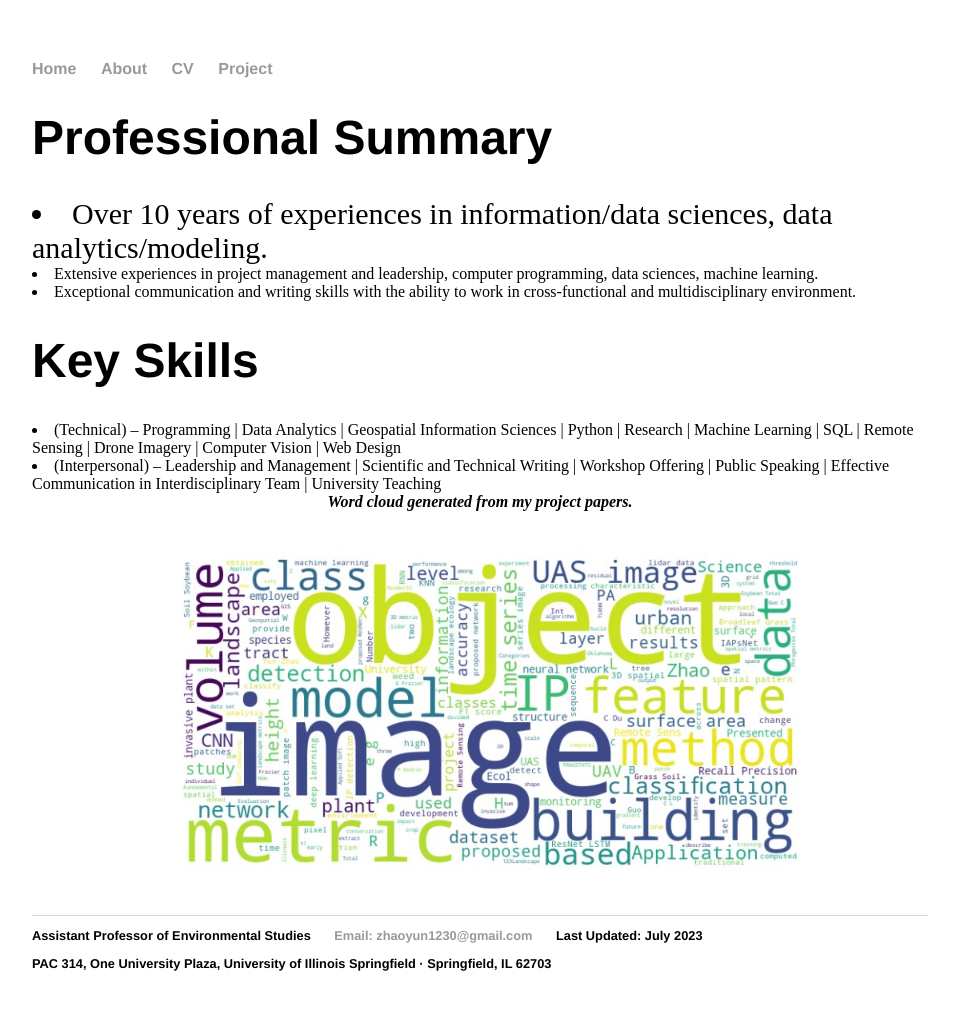
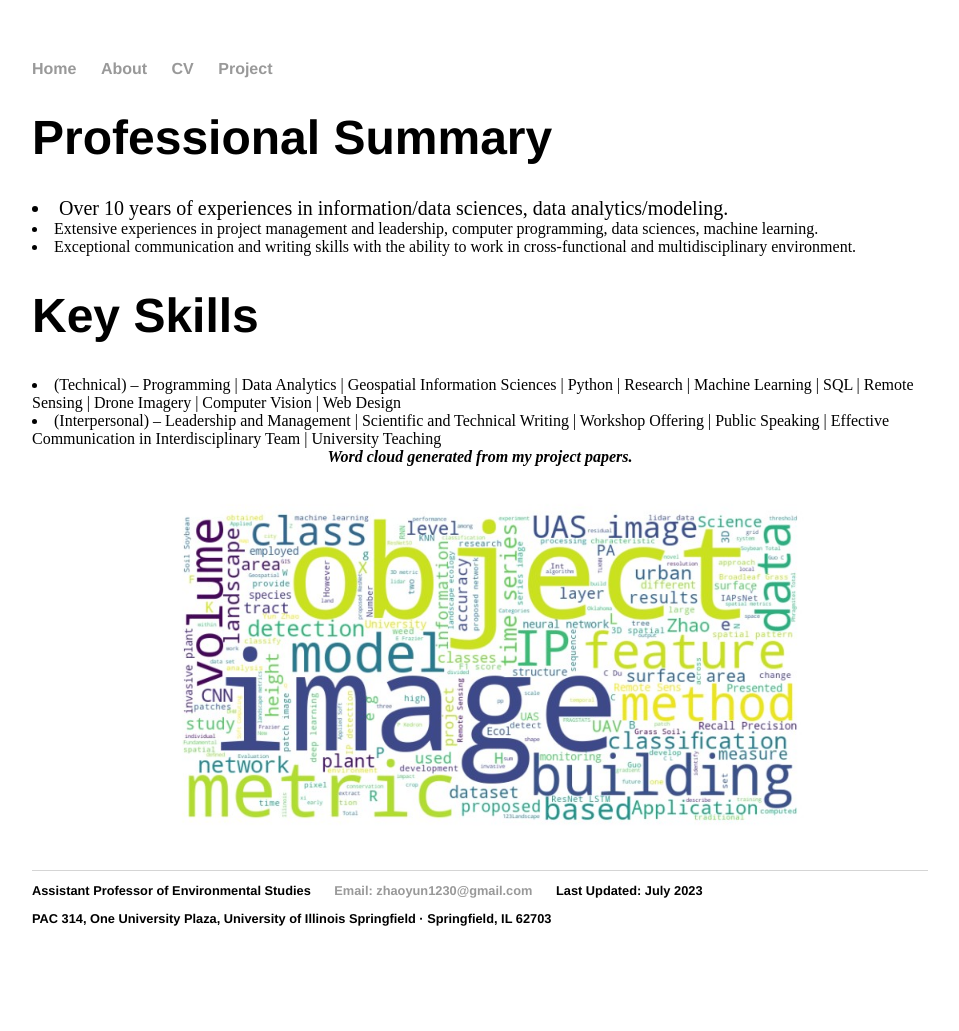
Before and after one commit to yun-zhao/yun-zhao.github.io, a Jekyll site: the page built from about/index.html, in a window 1280 px wide. Shown: the whole page, without its empty margins (160-1119 px from the left). Built offline with Jekyll 4.4.1, drawn with Linux system fonts in a browser that asks for light colours; after the commit the page ends 986 px from its top, so only the background shows below that.

Commit message:
Update index.html

```diff
--- a/about/index.html
+++ b/about/index.html
@@ -4,7 +4,7 @@ title: About Yun Zhao
 ---
 <div class="about">
 			<h1>Professional Summary</h1>
-        <li style="font-size:30px">Over 10 years of experiences in information/data sciences, data analytics/modeling.</li>
+        <li style="font-size:20px">Over 10 years of experiences in information/data sciences, data analytics/modeling.</li>
         <li>Extensive experiences in project management and leadership, computer programming, data sciences, machine learning.</li>
         <li>Exceptional communication and writing skills with the ability to work in cross-functional and multidisciplinary environment.</li>
 
@@ -15,6 +15,6 @@ title: About Yun Zhao
 </div>
 
     <div style="text-align:center">
-	<em><strong>Word cloud generated from my project papers.</em>
+	<em><strong>Word cloud generated from my project papers.</em><br>
 	<img src="https://yun-zhao.github.io/wordCloud.jpg" alt="Description of the image" height="400">
     </div>
```
